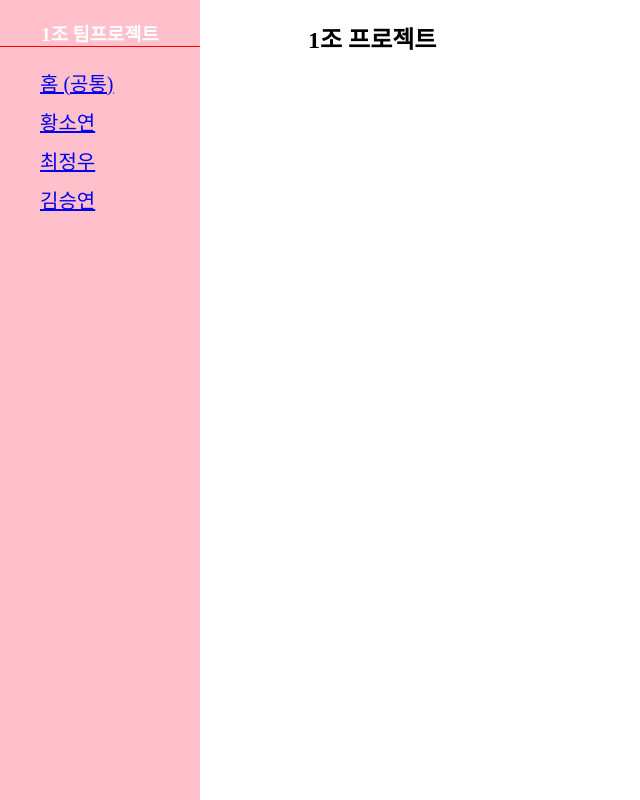
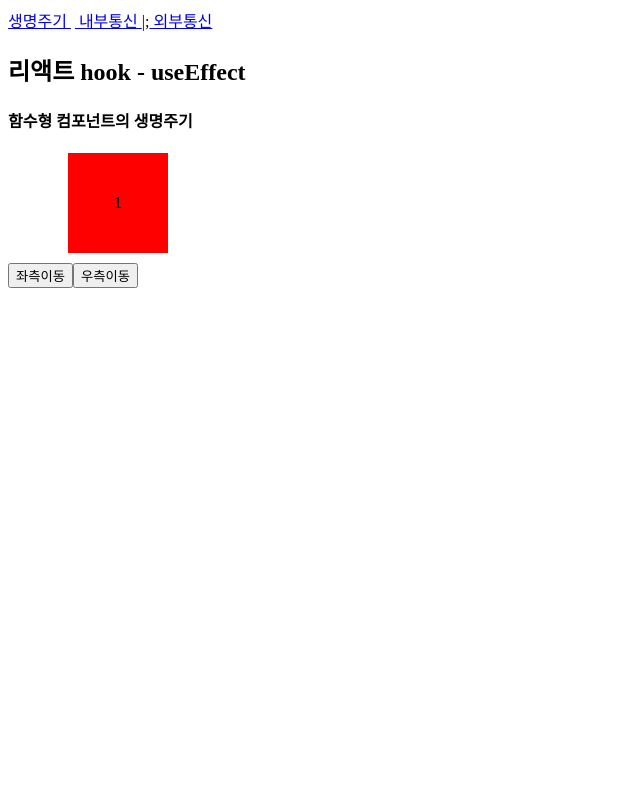
Before and after one commit to seungy07/React, a React (Vite) app in the folder 2026B_react/: page / in a window 1280 px wide. Shown: the whole page, without its empty margins (0-640 px from the left). Built offline with nearby package versions, Linux system fonts and the light colour scheme.

Commit message:
오전 수업 반영들

```diff
--- a/2026B_react/package.json
+++ b/2026B_react/package.json
@@ -10,6 +10,7 @@
     "preview": "vite preview"
   },
   "dependencies": {
+    "axios": "^1.20.0",
     "react": "^19.2.8",
     "react-dom": "^19.2.8",
     "react-router-dom": "^7.18.4"
--- /dev/null
+++ b/2026B_react/src/example/day51_day05_0917/day05_C12/App.jsx
@@ -0,0 +1,14 @@
+import { Route, Routes } from "react-router-dom";
+import TopNavi from "./TopNavi";
+import Lifecycle from "./Lifecycle";
+import ExternalApi from "./ExternalApi";
+
+export default function App(props){
+    return (<>
+        <TopNavi> </TopNavi>
+        <Routes>
+            <Route path="/" element={<Lifecycle />} />
+            <Route path="/external" element={<ExternalApi />} />
+        </Routes>
+    </>)
+}
--- /dev/null
+++ b/2026B_react/src/example/day51_day05_0917/day05_C12/ExternalApi.jsx
@@ -0,0 +1,72 @@
+import axios from "axios";
+import { useEffect, useState } from "react"
+
+function RandomUser(props){
+    // 객체 안에 빈배열 속성으로 초기화
+    const [myJSON, setMyJSON] = useState( {results:[]} );
+
+    // userEffect( ()=> {하고싶으코드}, []); 최초 1번 실행
+    useEffect( async function(){
+        // await axios.HTTP메소드명 ("통신할주소", body값);
+        const response = await axios.get("https://api.randomuser.me?results=10");
+        const data = response.data;
+        setMyJSON(data); // 통신 응답결과 상태변수 대입 --> 렌더링
+        }, [] );
+
+
+    let trTag = myJSON.results.map( (data)=>{
+        return (
+            <tr key={data.login.md5}>
+                <td><img src={data.picture.thumbnail} alt={data.login.username} /></td>
+                <td><a href="/" onClick={ (e)=> {
+                    e.preventDefault();
+                    props.onProfile(data);
+                } }>{data.login.username}</a>
+                </td>
+                <td>{data.name.title} {data.name.first} {data.name.last}</td>
+                <td>{data.nat}</td>
+                <td>{data.email}</td>
+            </tr>
+        );
+    });
+
+    return (
+        <div>
+            <table border='1'>
+                <thead>
+                    <tr>
+                        <th>사진</th> <th>로그인</th> <th>이름</th>
+                        <th>국가</th> <th>Email</th>
+                    </tr>
+                </thead>
+                <tbody>{trTag}</tbody>
+            </table>
+        </div>
+    );
+}
+
+export default function ExternalApi(props){
+    return (<>
+        <h2>외부 서버 통신</h2>
+        <RandomUser onProfile={ (sData)=>{
+            console.log(sData);
+            let info = `전화번호: ${sData.cell}
+                        성별: ${sData.gender}
+                        usernae: ${sData.login.username}
+                        password: ${sData.login.password}`;
+                        alert(info);
+        }}></RandomUser>
+
+    </>)
+}
+
+/*
+    [axios] 주로 API 비동기 통신
+    - 주로 외부 API와 백엔드 API(controller) 통신도구
+    - content-type 기본값이 application/jso
+    -1. 사용법
+        const 함수명 = async( ) => {
+                const response = await axios.HTTP메소드명( "통신할주소?쿼리스트링" , {body});
+                const data =response.data
+            }
+*/
--- /dev/null
+++ b/2026B_react/src/example/day51_day05_0917/day05_C12/Lifecycle.jsx
@@ -0,0 +1,44 @@
+import { useEffect, useState } from "react"
+
+function MoveBox(props){
+    const [position, setPosition] = useState(props.initPosition);
+    const [leftCount, setLeftCount] = useState(1);
+    const boxStyle = {
+        backgroundColor : 'red', position : 'relative', textAlign : 'center',
+        width : '100px' , height : '100px', margin : '10px', lineHeight : '100px',
+        left : `${position}px`
+    };
+    const moveLeft = () => {
+        setPosition(position - 20);
+        setLeftCount( () => leftCount + 1);
+    };
+    const moveRight = () => {setPosition ( () => position +20 ) };
+
+    // *** 생명주기
+    useEffect( () => {
+        console.log( 'useEffect 실행 --> 마운트' )
+        return ()=> {console.log( 'useEffect 실행 --> 언마운트' );
+
+        }
+        // p.179
+    // });  // [1] 의존성 배열을 생략했을 때 1. 마운트 2. 업데이트  : 최초 실행, 업데이트
+    // }, [ ]);  // [2] 의존성 배열 공백 : 1. 렌더링  : 최초 한번
+    }, [ leftCount ]); // [3] 의존성 배열 특정 변수 : 최초 1번 실행, 특정변수 업데이트
+
+    console.log( 'return 실행 --> 렌더링')
+    return (<>
+        <div>
+            <h4> 함수형 컴포넌트의 생명주기 </h4>
+            <div style={boxStyle}> {leftCount} </div>
+            <input type="button" value="좌측이동" onClick={moveLeft} />
+            <input type="button" value="우측이동" onClick={moveRight} />
+        </div>
+    </>)
+}
+
+export default function Lifecycle(props){
+    return (<>
+        <h2>리액트 hook - useEffect</h2>
+        <MoveBox initPosition={50} />
+    </>)
+}
--- /dev/null
+++ b/2026B_react/src/example/day51_day05_0917/day05_C12/TopNavi.jsx
@@ -0,0 +1,11 @@
+import { NavLink } from "react-router-dom";
+
+export default function TopNavi(props){
+    return (<>
+        <nav>
+            <NavLink to="/"> 생명주기 </NavLink>&nbsp;
+            <NavLink to="/local"> 내부통신 </NavLink> |;
+            <NavLink to="external"> 외부통신 </NavLink>
+        </nav>
+    </>)
+}
--- a/2026B_react/src/main.jsx
+++ b/2026B_react/src/main.jsx
@@ -16,7 +16,12 @@ const create = createRoot( root );
 // create.render(<Practice2 />)
 
 // [day04 - 09 / 16]
-import { BrowserRouter } from 'react-router-dom'; // 1. 라우터 라이브러리 가져오기
-import App from './example/react_Practice3/App';
-// 2. 최초 렌더링 되는 컴포넌트 앞뒤로 라우터 컴포넌트 감싼다
-create.render( <BrowserRouter> <App /> </BrowserRouter>)
+// import { BrowserRouter } from 'react-router-dom'; // 1. 라우터 라이브러리 가져오기
+// import App from './example/react_Practice3/App';
+// // 2. 최초 렌더링 되는 컴포넌트 앞뒤로 라우터 컴포넌트 감싼다
+// create.render( <BrowserRouter> <App /> </BrowserRouter>)
+
+// [day 05 C12 ]
+import App from "./example/day51_day05_0917/day05_C12/App"
+import { BrowserRouter } from 'react-router-dom';
+create.render( <BrowserRouter> <App/> </BrowserRouter>)
```
Also changed, not shown: 2026B_react/src/example/react.txt, 1 other file (tests, documents, lock files or other folders).
